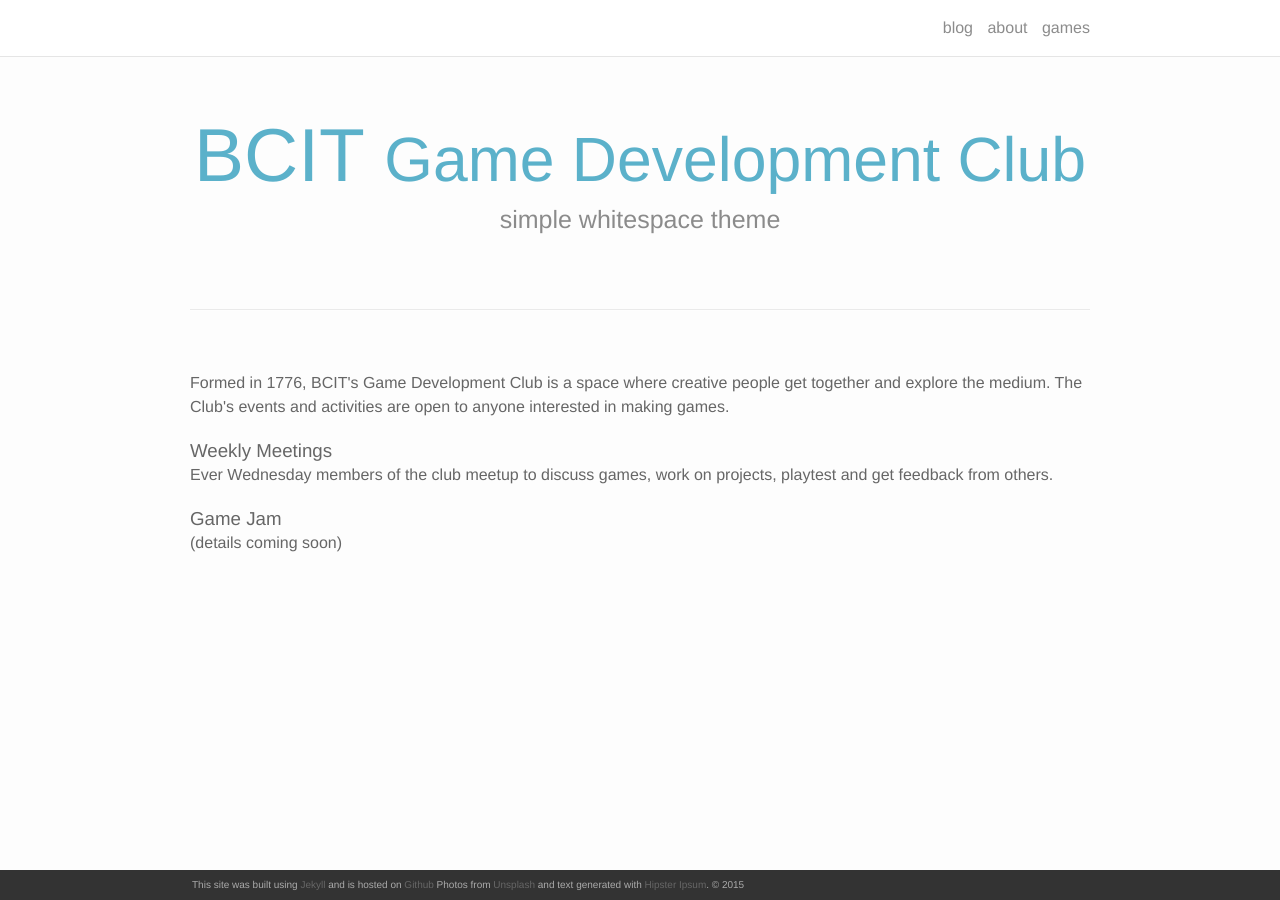
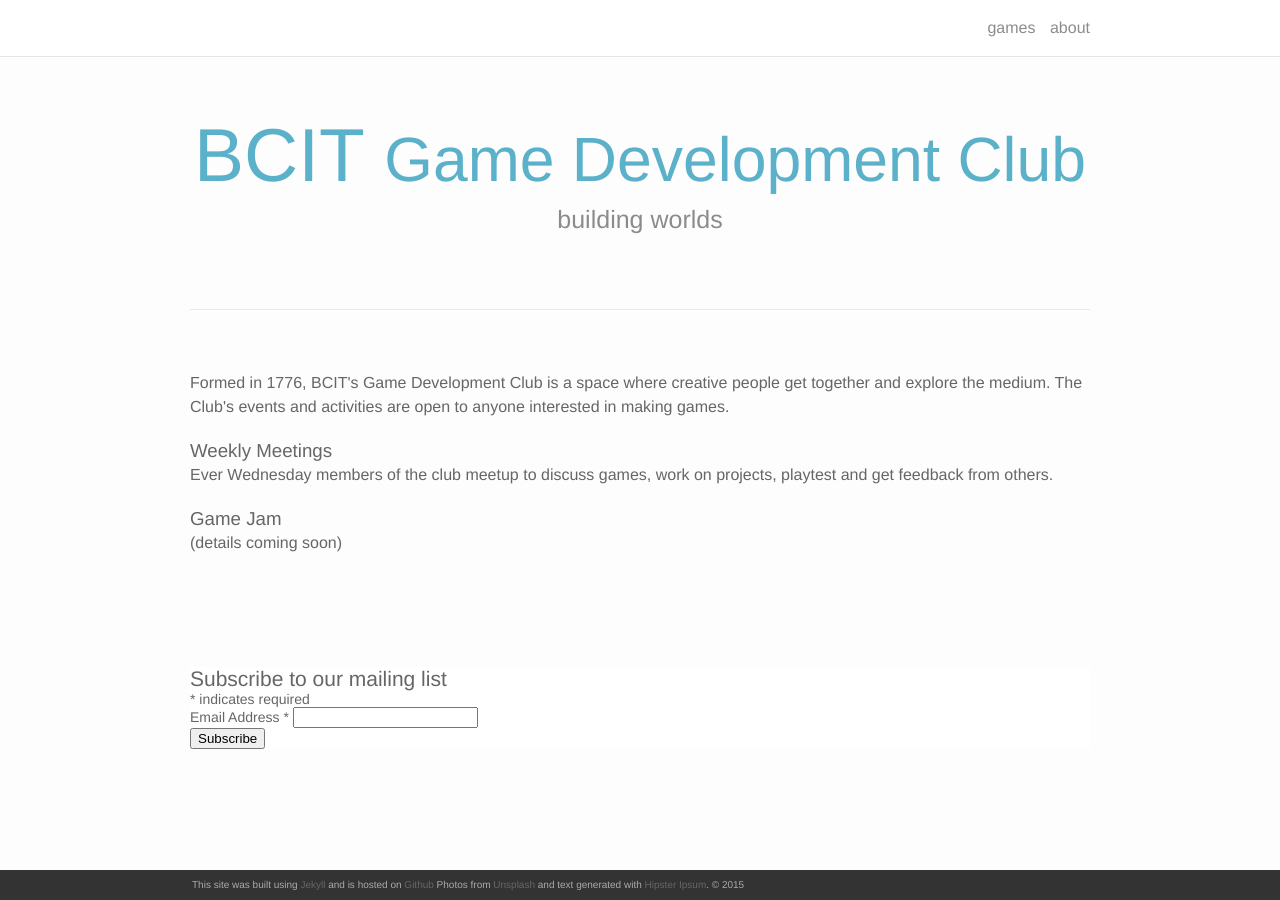
Before and after one commit to BCIT-GameDevClub/BCITOldWebsite, a Jekyll site: the page built from index.html, in a window 1280 px wide. Built offline with Jekyll 4.4.1, drawn with Linux system fonts in a browser that asks for light colours; nearby versions of some CDN libraries; the list of posts is cut into pages by our own code; comment, search, counter and statistics services are not loaded.

Commit message:
Added mailchimp, removed template posts and other small tweeks.

```diff
--- a/_config.yml
+++ b/_config.yml
@@ -1,8 +1,8 @@
 # Site settings
-title: *folio
+title: BCIT Game Development Club
 email: you@example.com
 description: > # this means to ignore newlines until "baseurl:"
-  A simple, whitespace, helvetica based portfolio theme.
+  building worlds
 baseurl:  # the subpath of your site, e.g. /blog/
 url:  # the base hostname & protocol for your site
 twitter_username: twitter_username
--- a/_includes/footer.html
+++ b/_includes/footer.html
@@ -1,3 +1,4 @@
+
 <footer class="site-footer">
 
   <div class="wrapper">
--- a/_includes/header.html
+++ b/_includes/header.html
@@ -5,9 +5,6 @@
     <nav class="site-nav">
 
       <div class="trigger">
-        <!-- {{ site.title }} instead of blog -->
-        <a class="page-link" href="{{ site.baseurl }}/">blog</a>
-
         {% for page in site.pages %}
           {% if page.title %}
           <a class="page-link" href="{{ page.url | prepend: site.baseurl }}">{{ page.title }}</a>
--- a/_sass/_layout.scss
+++ b/_sass/_layout.scss
@@ -253,6 +253,14 @@
 }
 
 /**
+* MailChimp
+*/
+
+#mc_embed_signup {
+    margin-top: 8em;
+}
+
+/**
  * Simple accordion (found here: http://uniondesign.ca/simple-accordion-without-jquery-ui/)
  */
 
--- a/index.html
+++ b/index.html
@@ -1,10 +1,11 @@
 ---
 layout: default
+title: about
 ---
 
 <div class="header-bar">
   <h1>BCIT <small>Game Development Club</small></h1>
-  <h2>simple whitespace theme</h2>
+  <h2>{{site.description}}</h2>
   <br/>
   <hr>
   <br/>
@@ -20,3 +21,32 @@
 
 <h3>Game Jam</h3>
 <p>(details coming soon)</p>
+
+<!-- Begin MailChimp Signup Form -->
+<link href="//cdn-images.mailchimp.com/embedcode/classic-081711.css" rel="stylesheet" type="text/css">
+<style type="text/css">
+    #mc_embed_signup{background:#fff; clear:left; font:14px Helvetica,Arial,sans-serif; }
+    /* Add your own MailChimp form style overrides in your site stylesheet or in this style block.
+       We recommend moving this block and the preceding CSS link to the HEAD of your HTML file. */
+</style>
+<div id="mc_embed_signup">
+<form action="//github.us12.list-manage.com/subscribe/post?u=487ee811bf09779728a77fc32&amp;id=96896673ac" method="post" id="mc-embedded-subscribe-form" name="mc-embedded-subscribe-form" class="validate" target="_blank" novalidate>
+    <div id="mc_embed_signup_scroll">
+    <h2>Subscribe to our mailing list</h2>
+<div class="indicates-required"><span class="asterisk">*</span> indicates required</div>
+<div class="mc-field-group">
+    <label for="mce-EMAIL">Email Address  <span class="asterisk">*</span>
+</label>
+    <input type="email" value="" name="EMAIL" class="required email" id="mce-EMAIL">
+</div>
+    <div id="mce-responses" class="clear">
+        <div class="response" id="mce-error-response" style="display:none"></div>
+        <div class="response" id="mce-success-response" style="display:none"></div>
+    </div>    <!-- real people should not fill this in and expect good things - do not remove this or risk form bot signups-->
+    <div style="position: absolute; left: -5000px;" aria-hidden="true"><input type="text" name="b_487ee811bf09779728a77fc32_96896673ac" tabindex="-1" value=""></div>
+    <div class="clear"><input type="submit" value="Subscribe" name="subscribe" id="mc-embedded-subscribe" class="button"></div>
+    </div>
+</form>
+</div>
+<script type='text/javascript' src='//s3.amazonaws.com/downloads.mailchimp.com/js/mc-validate.js'></script><script type='text/javascript'>(function($) {window.fnames = new Array(); window.ftypes = new Array();fnames[0]='EMAIL';ftypes[0]='email';fnames[1]='FNAME';ftypes[1]='text';fnames[2]='LNAME';ftypes[2]='text';}(jQuery));var $mcj = jQuery.noConflict(true);</script>
+<!--End mc_embed_signup-->
```
Also changed, not shown: _posts/2015-03-15-title.markdown (deleted, +0 -28 lines), _posts/2015-05-15-title.markdown (deleted, +0 -30 lines), about.md (deleted, +0 -28 lines), games.md (line endings or trailing spaces).
